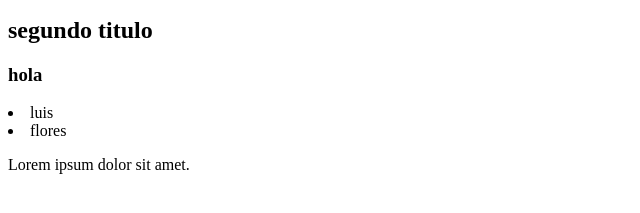
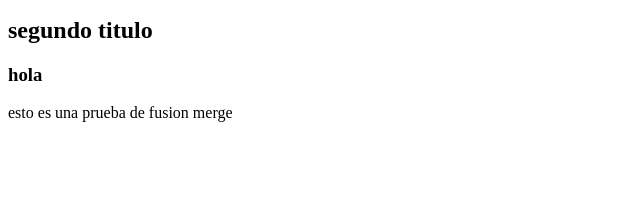
Before and after one commit to frkolc/github-practica, a plain HTML site: page index.html in a window 1280 px wide. Shown: the part 101-314 px from the top of the page, without its empty margins (0-640 px from the left). Drawn offline with Linux system fonts and the light colour scheme.

Commit message:
prueba de merge

```diff
--- a/index.html
+++ b/index.html
@@ -11,10 +11,6 @@
     <p>Lorem ipsum dolor sit amet.</p>
     <h2>segundo titulo</h2>
     <h3>hola</h3>
-    <section>
-        <li>luis</li>
-        <li>flores</li>
-    </section>
-    <p>Lorem ipsum dolor sit amet.</p>
+  <p>esto es una prueba de fusion merge</p>
 </body>
 </html>
```
